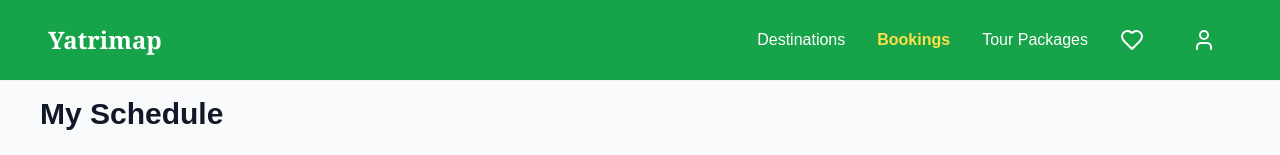
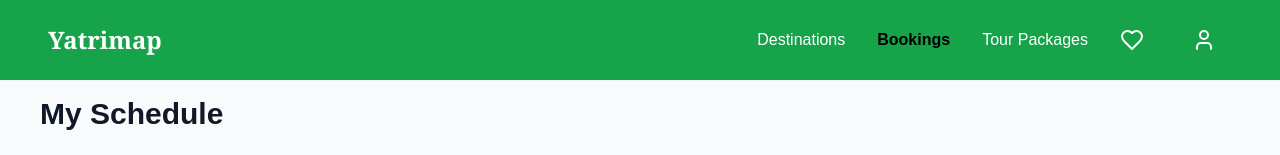
Before and after one commit to kasmi00/yatrimap_frontend, a React (Vite) app: page /bookingList in a window 1280 px wide. Shown: the top 155 px of the page. Built offline with nearby package versions, Linux system fonts and the light colour scheme; a web font is replaced by a local one.

Commit message:
navbar changes

```diff
--- a/src/private/components/NavBar.jsx
+++ b/src/private/components/NavBar.jsx
@@ -15,8 +15,8 @@
 
   const navLinkClasses = ({ isActive }) =>
     isActive
-      ? "text-yellow-300 font-semibold"
-      : "text-white hover:text-yellow-200";
+      ? "text-black-300 font-semibold"
+      : "text-white hover:text-black-200";
 
   const closeMenus = () => {
     setDropdownOpen(false);
@@ -45,7 +45,7 @@
             </NavLink>
 
             <button
-              className="text-white hover:text-yellow-200"
+              className="text-white hover:text-black-200"
               onClick={() => navigate("/bucket-list")}
             >
               <Heart className="h-6 w-6" />
@@ -112,7 +112,7 @@
                 navigate("/bucket-list");
                 closeMenus();
               }}
-              className="flex items-center text-white hover:text-yellow-200"
+              className="flex items-center text-white hover:text-black-200"
             >
               <Heart className="h-5 w-5 mr-2" />
               Bucket List
@@ -134,7 +134,7 @@
                   navigate("/login");
                   closeMenus();
                 }}
-                className="flex items-center text-white hover:text-yellow-200"
+                className="flex items-center text-white hover:text-black-200"
               >
                 <User className="h-5 w-5 mr-2" />
                 Login
```
